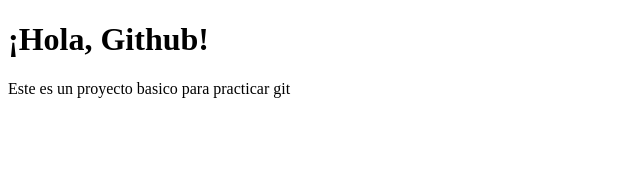
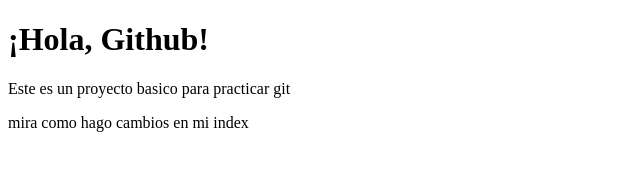
Before and after one commit to AdriC089/mi_proyecto_web, a plain HTML site: page index.html in a window 1280 px wide. Shown: the whole page, without its empty margins (0-640 px from the left). Drawn offline with Linux system fonts and the light colour scheme.

Commit message:
Cambiar index en index.html

```diff
--- a/index.html
+++ b/index.html
@@ -8,6 +8,7 @@
 <body>
     <h1>¡Hola, Github!</h1>
     <p>Este es un proyecto basico para practicar git</p>
+    <p>mira como hago cambios en mi index</p>
 
 </body>
 </html>
```
